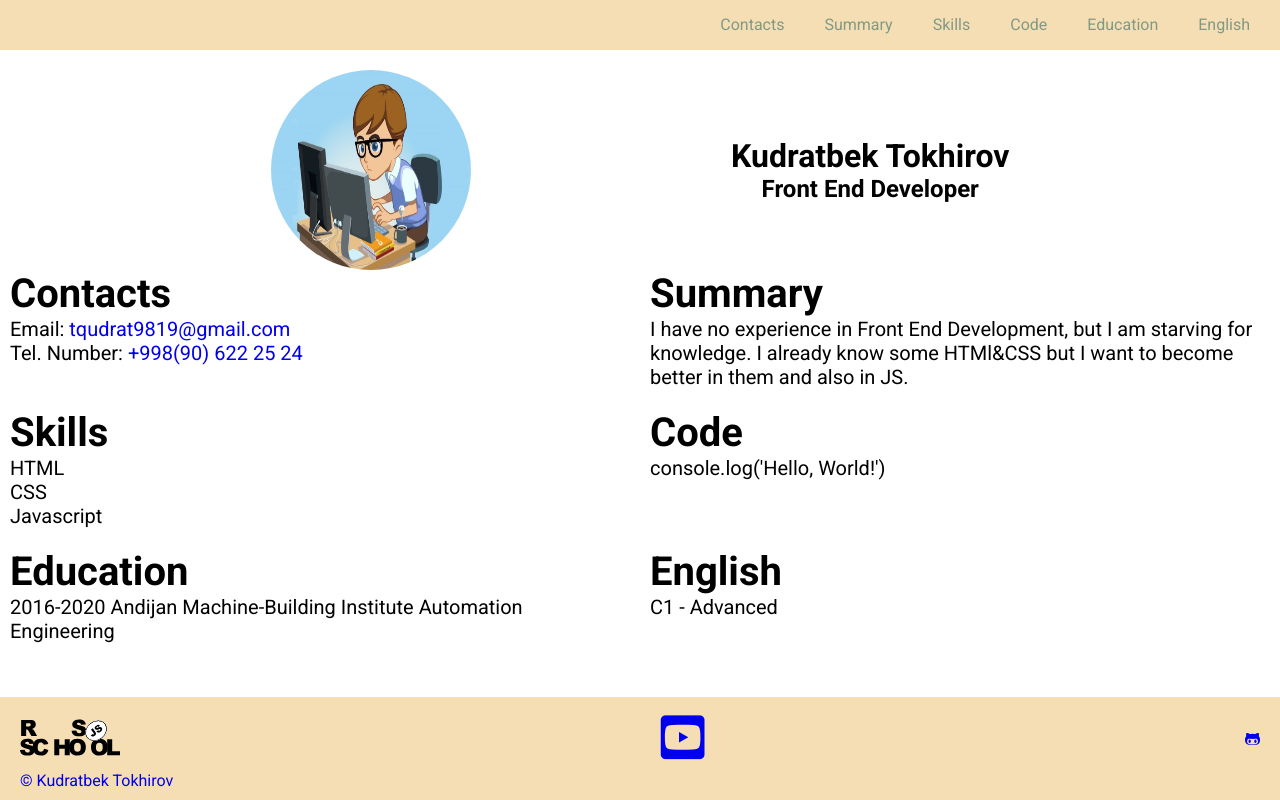
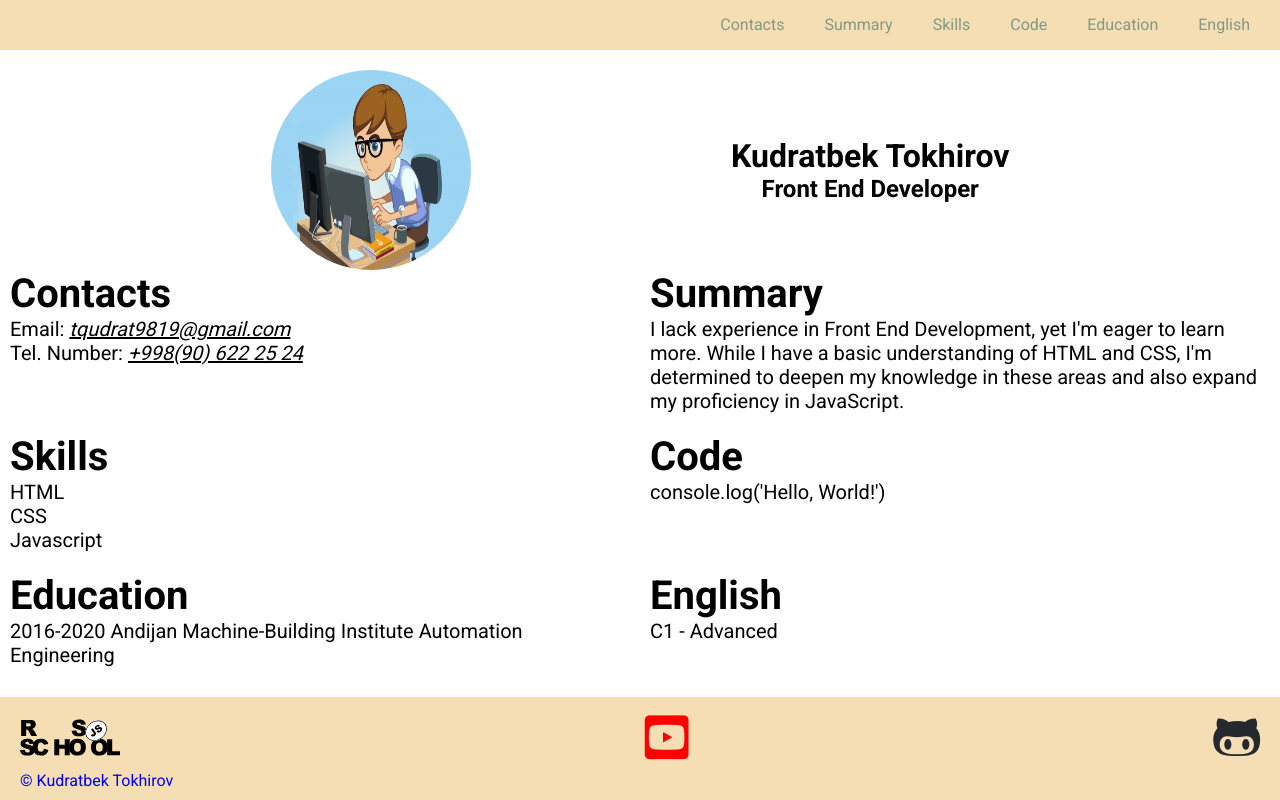
Before and after one commit to Qudwell/rsschool-cv, a plain HTML site: page index.html in a window 1280 px wide. Drawn offline with Linux system fonts and the light colour scheme.

Commit message:
feat add footer

```diff
--- a/index.html
+++ b/index.html
@@ -37,12 +37,13 @@
                     <h2 class="contacts__h2">Contacts</h2>
                     <ul>
                         <li>
-                            <p class="contacts__p">Email: <a
-                                    href="mailto:tqudrat9819@gmail.com">tqudrat9819@gmail.com</a>
+                            <p class="contacts__p">Email: <a href="mailto:tqudrat9819@gmail.com"
+                                    class="contacts__link">tqudrat9819@gmail.com</a>
                             </p>
                         </li>
                         <li>
-                            <p class="contacts__p">Tel. Number: <a href="tel:+998906222524">+998(90) 622 25 24</a></p>
+                            <p class="contacts__p">Tel. Number: <a href="tel:+998906222524"
+                                    class="contacts__link">+998(90) 622 25 24</a></p>
                         </li>
                     </ul>
 
@@ -51,9 +52,9 @@
             <section class="section" id="summary">
                 <div class="container">
                     <h2 class="summary__h2">Summary</h2>
-                    <p class="summary__p">I have no experience in Front End Development, but I am starving for
-                        knowledge. I
-                        already know some HTMl&CSS but I want to become better in them and also in JS.</p>
+                    <p class="summary__p">I lack experience in Front End Development, yet I'm eager to learn more. While
+                        I have a basic understanding of HTML and CSS, I'm determined to deepen my knowledge in these
+                        areas and also expand my proficiency in JavaScript.</p>
                 </div>
             </section>
             <section class="section" id="skills">
@@ -92,9 +93,10 @@
                     <div class="footer__links">
                         <a href="https://rs.school/" target="_blank"><img src="assets/img/rs_school_js.svg"
                                 alt="rs_school_js" class="footer__rs__img"></a>
-                        <a href="https://www.youtube.com/channel/UC578nebW2Mn-mNgjEArGZug" target="_blank" class="footer__yt"><i
-                                class="fab fa-youtube-square"></i></a>
-                        <a href="https://github.com/qudwell" target="_blank"><i class="fab fa-github-alt" class="footer__gt"></i></a>
+                        <a href="https://www.youtube.com/channel/UC578nebW2Mn-mNgjEArGZug" target="_blank"
+                            class="footer__yt"><i class="fab fa-youtube-square"></i></a>
+                        <a href="https://github.com/qudwell" target="_blank" class="footer__gt"><i
+                                class="fab fa-github-alt"></i></a>
                     </div>
                     <div class="author"><a href="https://elvindev.com" target="_blank"> © Kudratbek Tokhirov</a></div>
                 </div>
--- a/style.css
+++ b/style.css
@@ -6,6 +6,7 @@
     box-sizing: border-box;
     text-decoration: none;
     list-style: none;
+
 }
 
 html {
@@ -175,6 +176,12 @@ body {
     font-size: 20px;
 }
 
+.contacts__link{
+    color: black;
+    font-style: italic;
+    text-decoration: underline;
+}
+
 .footer {
     background: wheat;
     position: fixed;
@@ -195,9 +202,13 @@ body {
     width: 100px;
     height: 60px;
 }
+
 .footer__yt{
     font-size: 50px;
+    color: #FF0000;
 }
+
 .footer__gt{
-    font-size: 100px;
+    font-size: 50px;
+    color: #24292e;
 }
```
Also changed, not shown: 1 other file.
